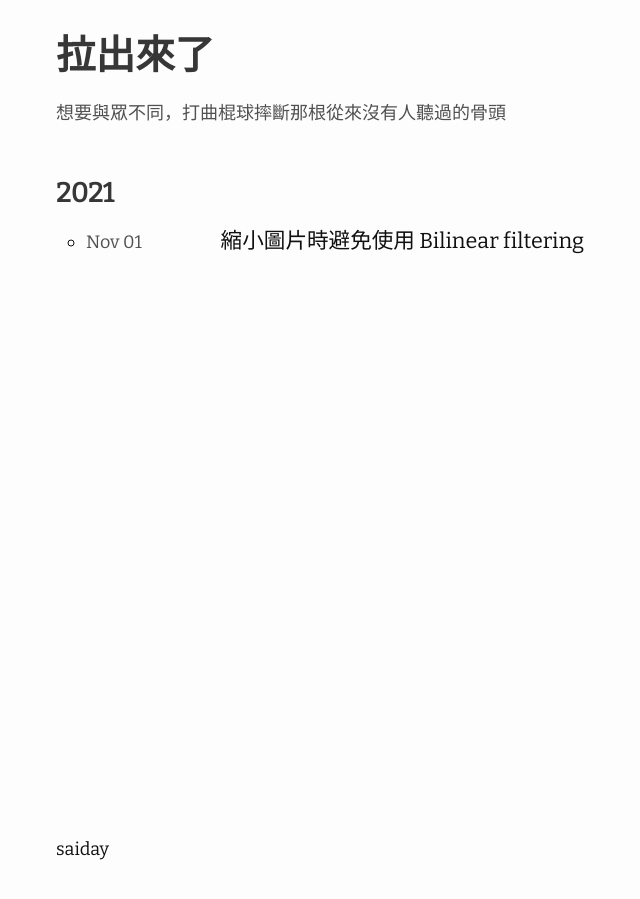
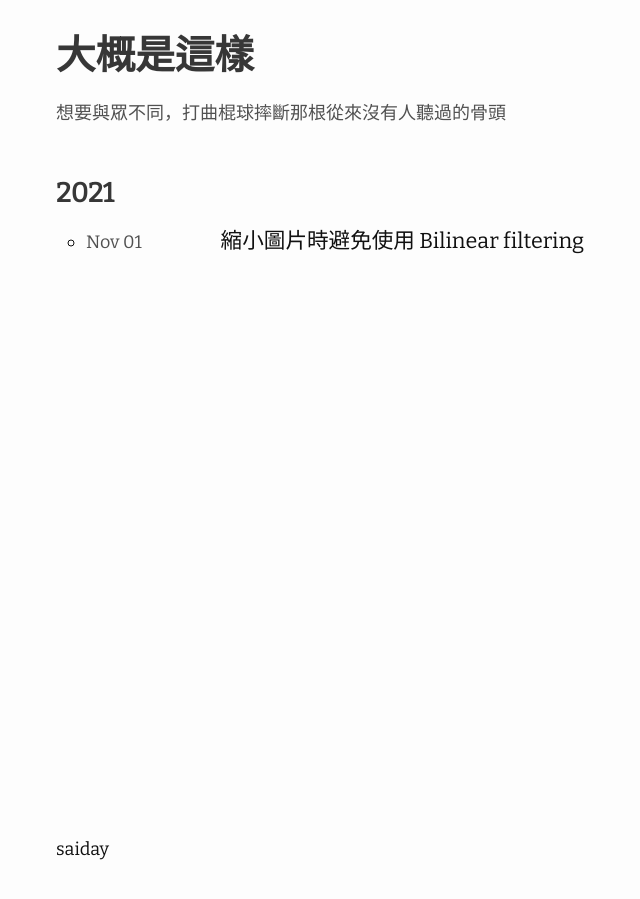
Before and after one commit to saiday/saiday.github.io, a Jekyll site: the page built from index.md, in a window 1280 px wide. Shown: the whole page, without its empty margins (214-854 px from the left). Built offline with Jekyll 4.4.1, drawn with Linux system fonts in a browser that asks for light colours; nearby versions of some CDN libraries; our own code applies the rules of GitHub Pages for plain Markdown files.

Commit message:
new branding

```diff
--- a/_config.yml
+++ b/_config.yml
@@ -18,7 +18,7 @@
 # You can create any custom variable you would like, and they will be accessible
 # in the templates via {{ site.myvariable }}.
 
-title: 拉出來了
+title: 大概是這樣
 email: ""
 description: >- # this means to ignore newlines until "baseurl:"
   想要與眾不同，打曲棍球摔斷那根從來沒有人聽過的骨頭
```
